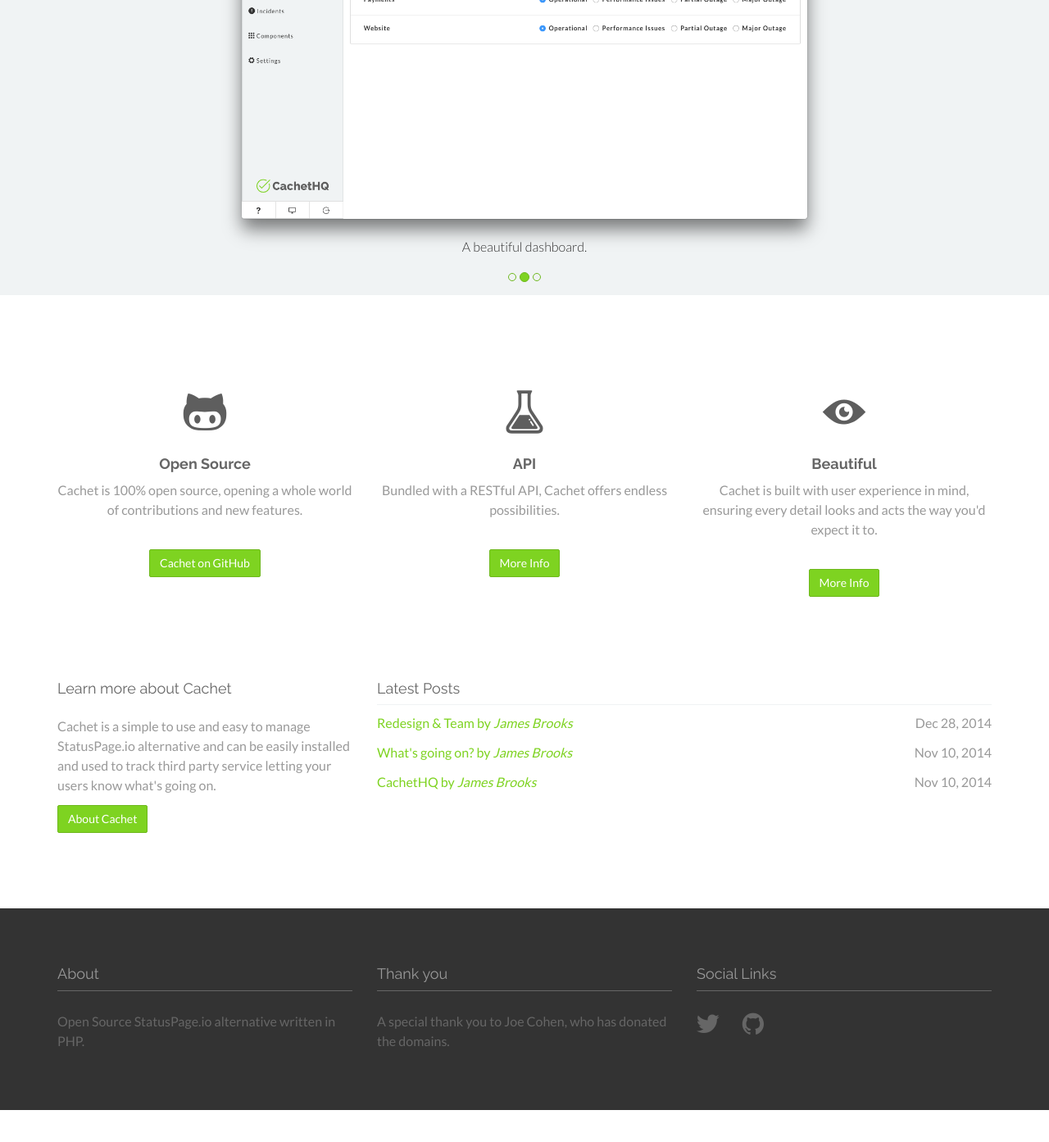
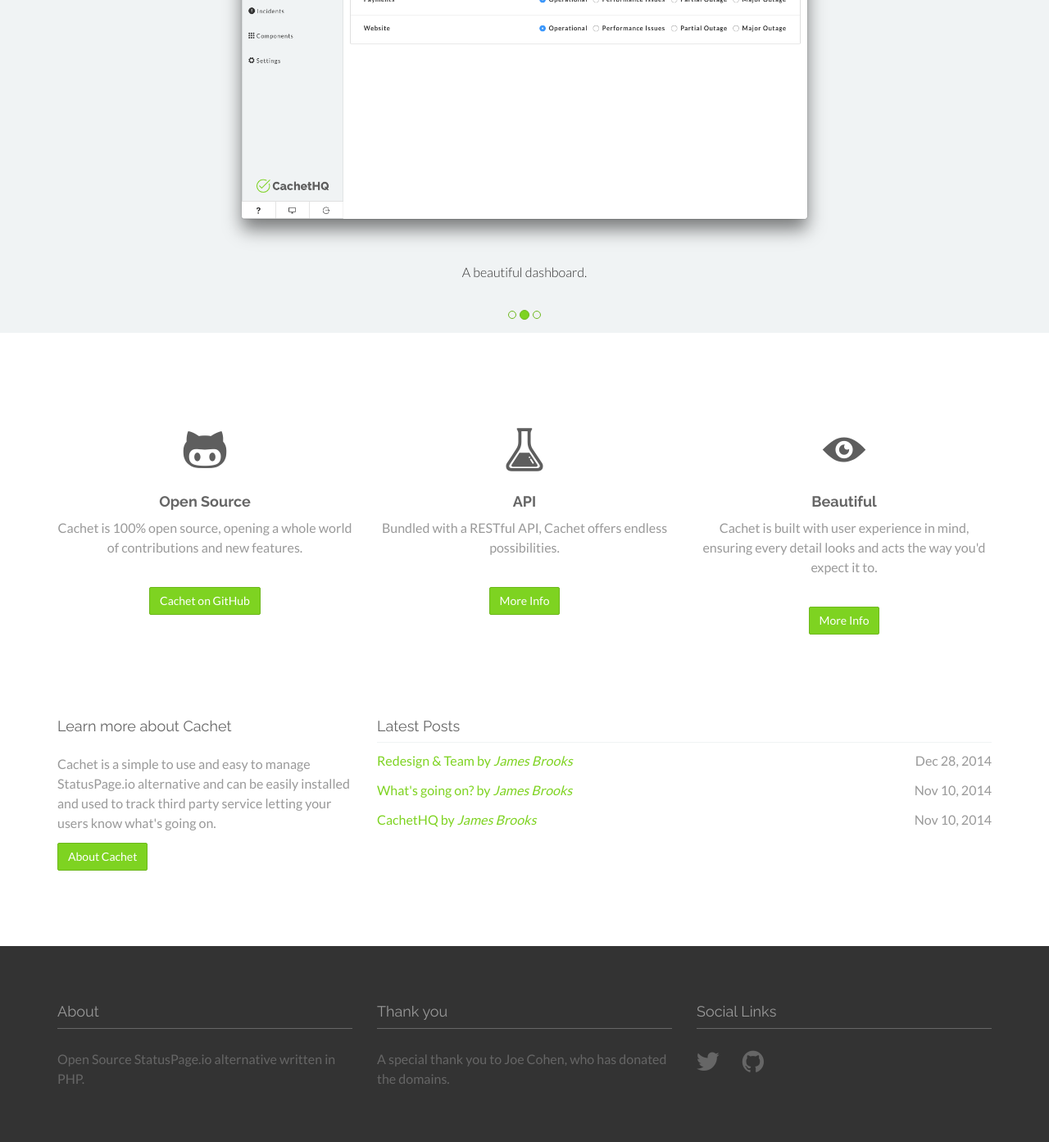
Before and after one commit to matthewjamesr/cachethq.io, a Jekyll site: the page built from index.html, in a window 1280 px wide and 1400 px high, scrolled down 500 px. Shown: the top 1393 px of the window at 82% size. Built offline with Jekyll 4.4.1, drawn with Linux system fonts in a browser that asks for light colours; nearby versions of some CDN libraries; some web fonts are replaced; before the commit the page ends 1854 px from its top, so only the background shows below that.

Commit message:
Fix carousel on mobile

```diff
--- a/_sass/modules/_carousel.scss
+++ b/_sass/modules/_carousel.scss
@@ -24,10 +24,12 @@
 
 .carousel-caption {
     background: none;
-    bottom: -45px;
+    position: relative;
+    bottom: 0;
     left: 0;
-    position: absolute;
     right: 0;
+    padding-top: 0;
+    padding-bottom: 0;
     p {
         color: $cachet-base-dark;
         font-weight: 300;
```
